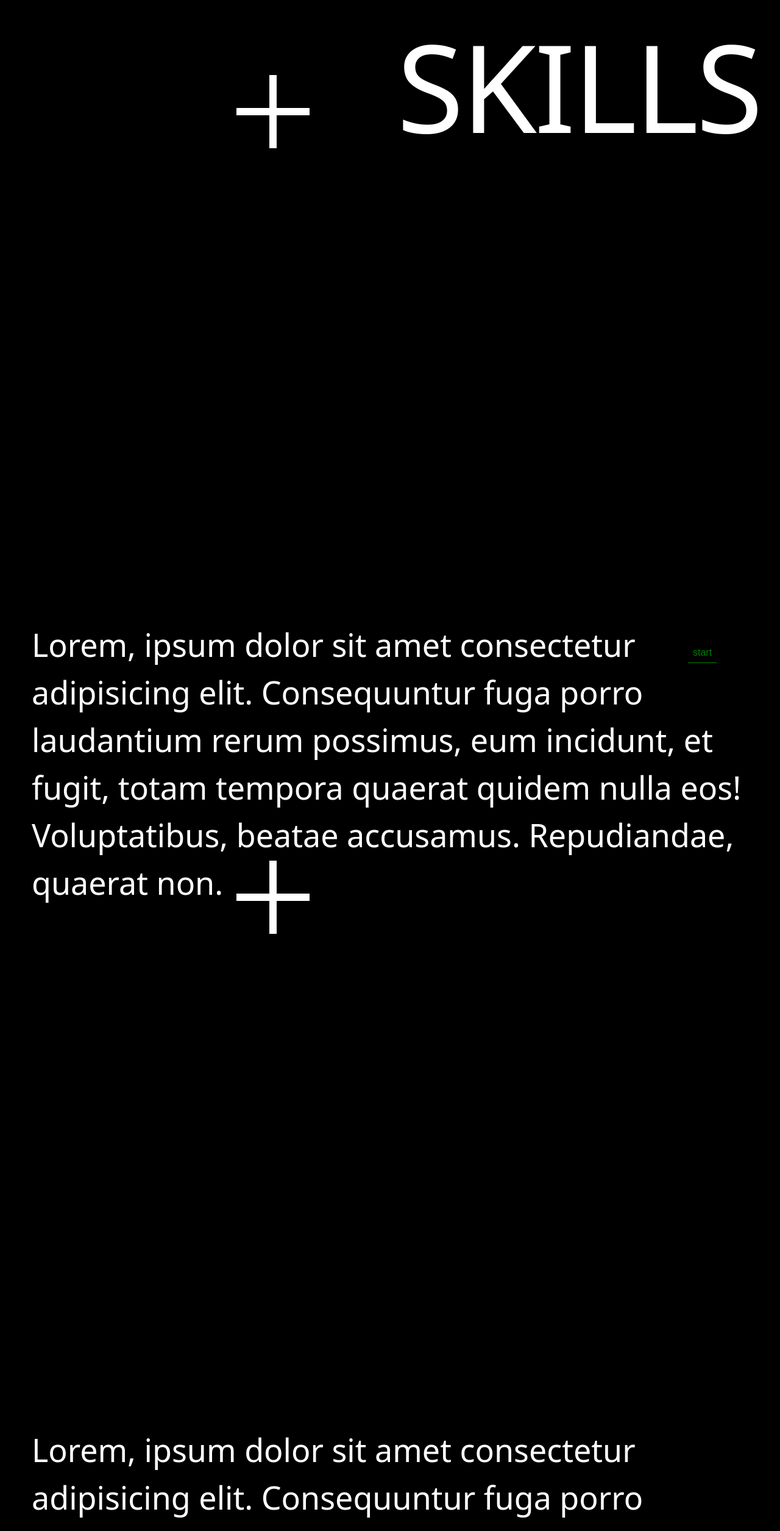
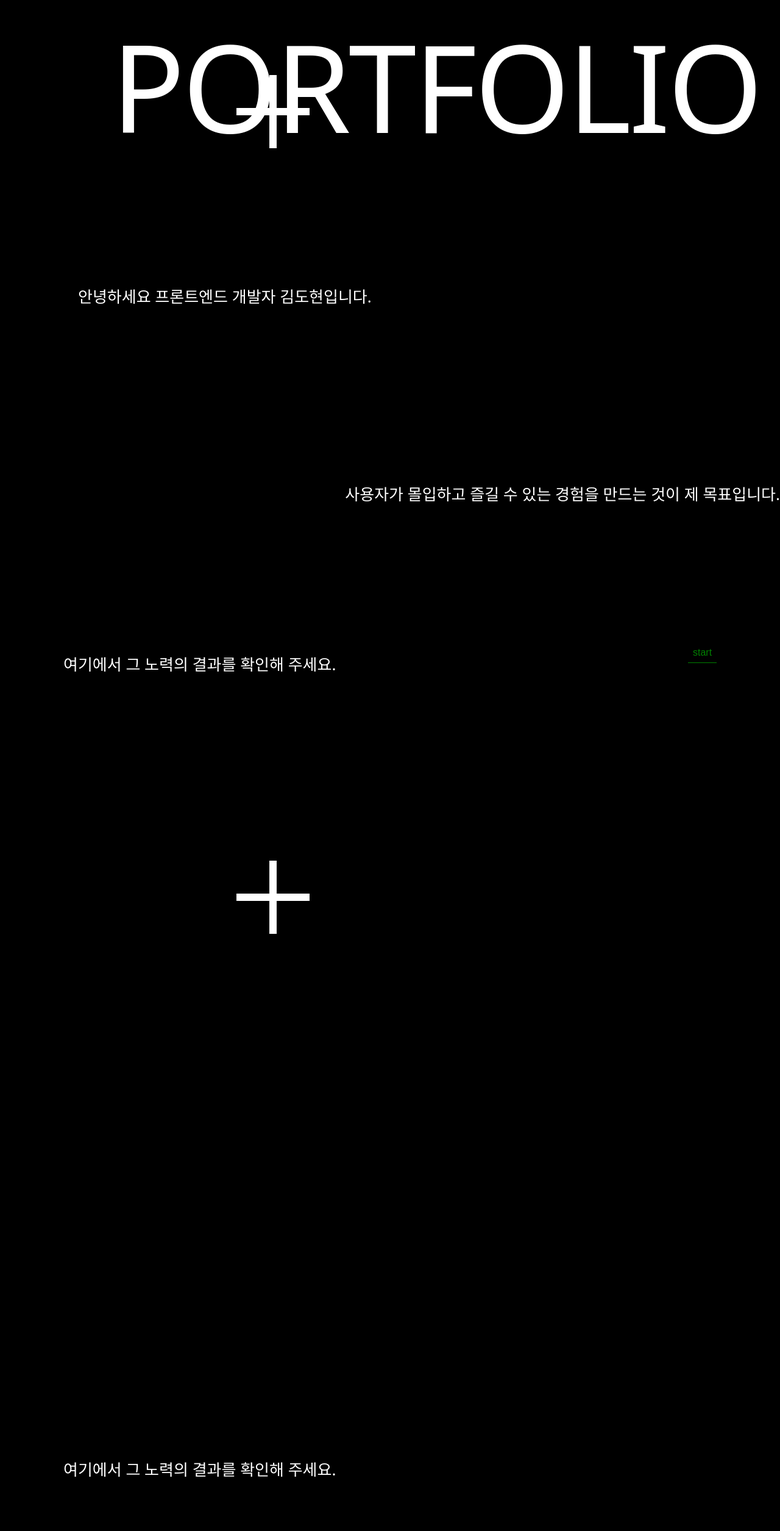
Before and after one commit to gganj123/Next-Portfolio, a Next.js app: page /about in a window 1280 px wide. Shown: the part 234-2744 px from the top of the page at 61% size. Built offline with nearby package versions, Linux system fonts and the light colour scheme.

Commit message:
feat : 내용 추가

```diff
--- a/src/components/MindBending/MindBending.css
+++ b/src/components/MindBending/MindBending.css
@@ -15,8 +15,26 @@ img {
 h1 {
   text-transform: uppercase;
   font-size: 200px;
-  font-weight: 400;
+  font-weight: 300;
   letter-spacing: -4px;
+}
+.info p {
+  margin-left: 10%;
+  font-size: 26px;
+  font-weight: lighter;
+}
+
+.left {
+  height: 20%;
+  display: flex;
+  justify-content: flex-start;
+  align-items: end;
+}
+.right {
+  height: 27%;
+  display: flex;
+  justify-content: flex-end;
+  align-items: end;
 }
 
 section.hero {
@@ -73,8 +91,9 @@ section.info {
 }
 
 .header-info p {
-  padding: 1em;
-  font-size: 52px;
+  margin: 2em;
+  padding: 2em;
+  font-size: 26px;
   font-weight: lighter;
 }
 
@@ -82,7 +101,6 @@ section.info {
   position: relative;
   width: 100vw;
   height: 165vh;
-  /* 원래 100% 였는데 100vh로 수정했음 */
   display: flex;
   flex-direction: column;
   justify-content: space-between;
@@ -91,8 +109,10 @@ section.info {
 }
 
 .em p {
-  padding: 1em;
-  font-size: 52px;
+  margin: 2em;
+
+  padding: 2em;
+  font-size: 26px;
   font-weight: lighter;
 }
 
--- a/src/components/MindBending/MindBending.tsx
+++ b/src/components/MindBending/MindBending.tsx
@@ -24,7 +24,6 @@ export const MindBending: React.FC<MindBendingProps> = ({ start }) => {
       lenis.raf(time * 1000);
     });
     gsap.ticker.lagSmoothing(0);
-    const vhToPx = (vh) => (vh * window.innerHeight) / 100;
 
     const initializeAnimations = () => {
       ScrollTrigger.create({
@@ -148,26 +147,25 @@ export const MindBending: React.FC<MindBendingProps> = ({ start }) => {
       <section className="info">
         <div className="header-rows">
           <div className="header-row">
-            <h1>ABOUT ME</h1>
+            <h1>Dony's</h1>
           </div>
           <div className="header-row">
-            <h1>Skills</h1>
+            <h1>Portfolio</h1>
           </div>
+        </div>
+        <div className="left">
+          <p>안녕하세요 프론트엔드 개발자 김도현입니다.</p>
+        </div>
+
+        <div className="right">
+          <p>사용자가 몰입하고 즐길 수 있는 경험을 만드는 것이 제 목표입니다.</p>
         </div>
       </section>
       <section className="em">
-        <p>
-          Lorem, ipsum dolor sit amet consectetur adipisicing elit. Consequuntur fuga porro laudantium rerum possimus,
-          eum incidunt, et fugit, totam tempora quaerat quidem nulla eos! Voluptatibus, beatae accusamus. Repudiandae,
-          quaerat non.
-        </p>
+        <p> 여기에서 그 노력의 결과를 확인해 주세요.</p>
       </section>
       <section className="header-info">
-        <p>
-          Lorem, ipsum dolor sit amet consectetur adipisicing elit. Consequuntur fuga porro laudantium rerum possimus,
-          eum incidunt, et fugit, totam tempora quaerat quidem nulla eos! Voluptatibus, beatae accusamus. Repudiandae,
-          quaerat non.
-        </p>
+        <p> 여기에서 그 노력의 결과를 확인해 주세요.</p>
 
         {/* <div className="header-images">
           <div className="img">
```
